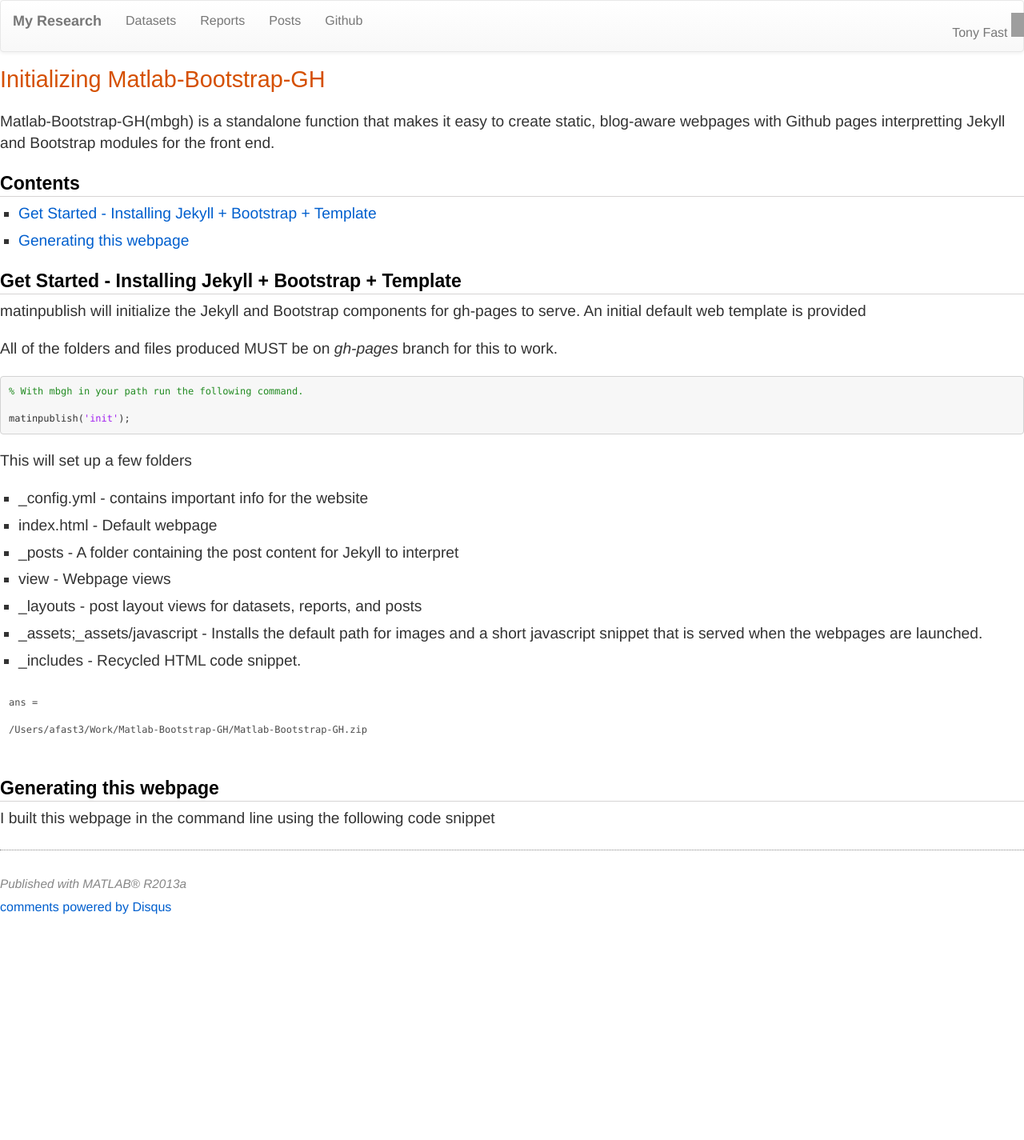
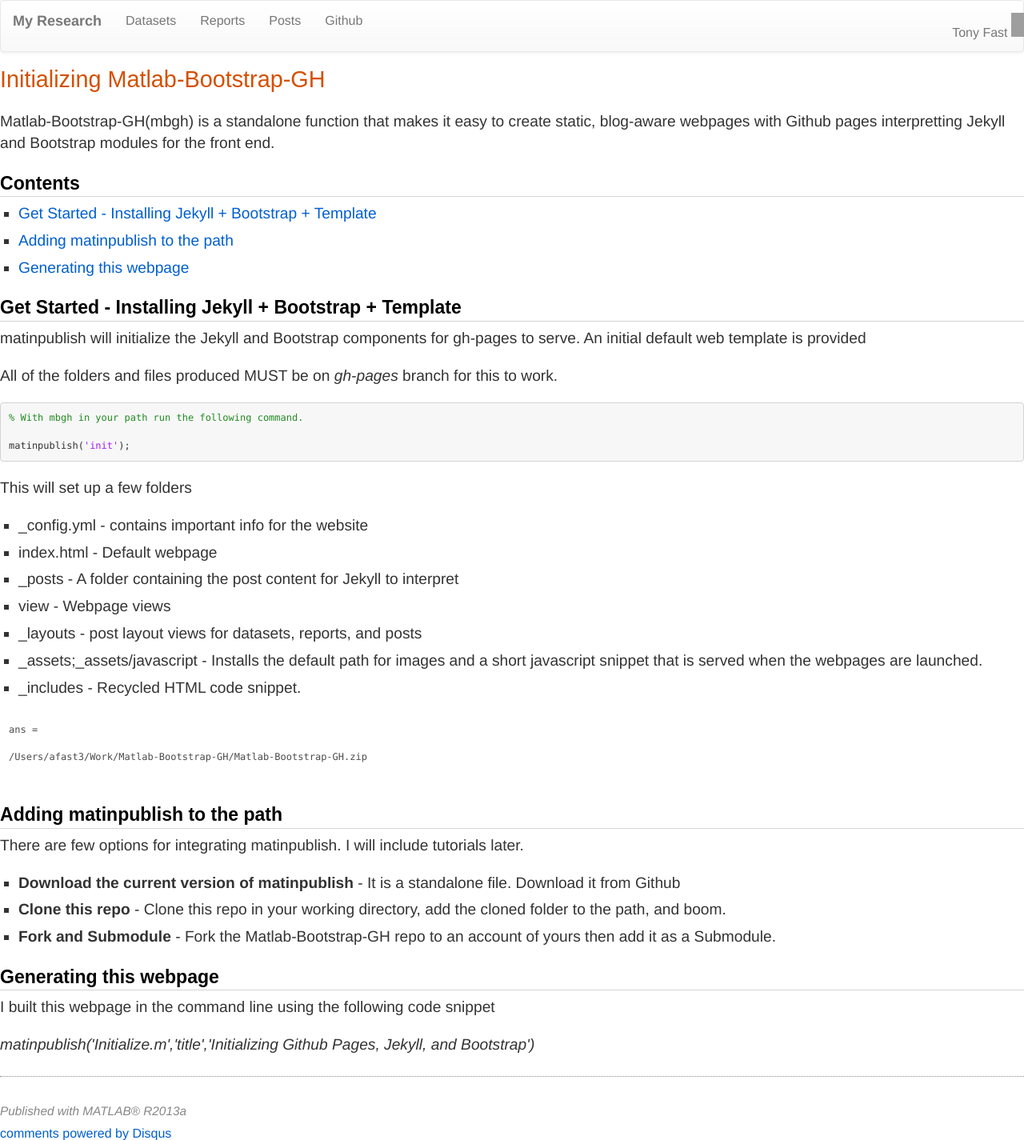
Before and after one commit to tonyfast/Matlab-Bootstrap-GH, a Jekyll site: the page built from _posts/2014-05-17-Initializing-Github-Pages,-Jekyll,-and-Bootstrap.html, in a window 1280 px wide. Shown: the whole page at 80% size. Built offline with Jekyll 4.4.1, drawn with Linux system fonts in a browser that asks for light colours; nearby versions of some CDN libraries; Markdown is read by kramdown in place of the engine named in the settings; comment, search, counter and statistics services are not loaded; before the commit the page ends 1142 px from its top, so only the background shows below that; grey boxes are pictures that could not be loaded.

Commit message:
Initialize script

```diff
--- a/_posts/2014-05-17-Initializing-Github-Pages,-Jekyll,-and-Bootstrap.html
+++ b/_posts/2014-05-17-Initializing-Github-Pages,-Jekyll,-and-Bootstrap.html
@@ -70,7 +70,7 @@
 
 
 
-  </style></head><body><div class="content"><h1>Initializing Matlab-Bootstrap-GH</h1><!--introduction--><p>Matlab-Bootstrap-GH(mbgh) is a standalone function that makes it easy to create static, blog-aware webpages with Github pages interpretting Jekyll and Bootstrap modules for the front end.</p><!--/introduction--><h2>Contents</h2><div><ul><li><a href="#1">Get Started - Installing Jekyll + Bootstrap + Template</a></li><li><a href="#3">Generating this webpage</a></li></ul></div><h2>Get Started - Installing Jekyll + Bootstrap + Template<a name="1"></a></h2><p>matinpublish will initialize the Jekyll and Bootstrap components for gh-pages to serve.  An initial default web template is provided</p><p>All of the folders and files produced MUST be on <i>gh-pages</i> branch for this to work.</p><pre class="codeinput"><span class="comment">% With mbgh in your path run the following command.</span>
+  </style></head><body><div class="content"><h1>Initializing Matlab-Bootstrap-GH</h1><!--introduction--><p>Matlab-Bootstrap-GH(mbgh) is a standalone function that makes it easy to create static, blog-aware webpages with Github pages interpretting Jekyll and Bootstrap modules for the front end.</p><!--/introduction--><h2>Contents</h2><div><ul><li><a href="#1">Get Started - Installing Jekyll + Bootstrap + Template</a></li><li><a href="#3">Adding matinpublish to the path</a></li><li><a href="#4">Generating this webpage</a></li></ul></div><h2>Get Started - Installing Jekyll + Bootstrap + Template<a name="1"></a></h2><p>matinpublish will initialize the Jekyll and Bootstrap components for gh-pages to serve.  An initial default web template is provided</p><p>All of the folders and files produced MUST be on <i>gh-pages</i> branch for this to work.</p><pre class="codeinput"><span class="comment">% With mbgh in your path run the following command.</span>
 
 matinpublish(<span class="string">'init'</span>);
 </pre><p>This will set up a few folders</p><div><ul><li>_config.yml - contains important info for the website</li><li>index.html - Default webpage</li><li>_posts - A folder containing the post content for Jekyll to interpret</li><li>view - Webpage views</li><li>_layouts - post layout views for datasets, reports, and posts</li><li>_assets;_assets/javascript - Installs the default path for images and a short javascript snippet that is served when the webpages are launched.</li><li>_includes - Recycled HTML code snippet.</li></ul></div><pre class="codeoutput">
@@ -78,7 +78,7 @@
 
 /Users/afast3/Work/Matlab-Bootstrap-GH/Matlab-Bootstrap-GH.zip
 
-</pre><h2>Generating this webpage<a name="3"></a></h2><p>I built this webpage in the command line using the following code snippet</p><p class="footer"><br><a href="http://www.mathworks.com/products/matlab/">Published with MATLAB&reg; R2013a</a><br></p></div><!--
+</pre><h2>Adding matinpublish to the path<a name="3"></a></h2><p>There are few options for integrating matinpublish.  I will include tutorials later.</p><div><ul><li><b>Download the current version of matinpublish</b> - It is a standalone file.  Download it from Github</li><li><b>Clone this repo</b> - Clone this repo in your working directory, add the cloned folder to the path, and boom.</li><li><b>Fork and Submodule</b> - Fork the Matlab-Bootstrap-GH repo to an account of yours then add it as a Submodule.</li></ul></div><h2>Generating this webpage<a name="4"></a></h2><p>I built this webpage in the command line using the following code snippet</p><p><i>matinpublish('Initialize.m','title','Initializing Github Pages, Jekyll, and Bootstrap')</i></p><p class="footer"><br><a href="http://www.mathworks.com/products/matlab/">Published with MATLAB&reg; R2013a</a><br></p></div><!--
 ##### SOURCE BEGIN #####
 %% Initializing Matlab-Bootstrap-GH
 % Matlab-Bootstrap-GH(mbgh) is a standalone function that makes it easy to create
@@ -108,11 +108,20 @@
 % short javascript snippet that is served when the webpages are launched.
 % * _includes - Recycled HTML code snippet.
 
+%% Adding matinpublish to the path
+% There are few options for integrating matinpublish.  I will include
+% tutorials later.
+%
+% * *Download the current version of matinpublish* - It is a standalone
+% file.  Download it from Github
+% * *Clone this repo* - Clone this repo in your working directory, add the
+% cloned folder to the path, and boom.
+% * *Fork and Submodule* - Fork the Matlab-Bootstrap-GH repo to an account
+% of yours then add it as a Submodule.
+
 %% Generating this webpage
 % I built this webpage in the command line using the following code snippet
 %
-%
-%
-%
+% _matinpublish('Initialize.m','title','Initializing Github Pages, Jekyll, and Bootstrap')_
 ##### SOURCE END #####
 --></body></html>
```
Also changed, not shown: 1 other file.
